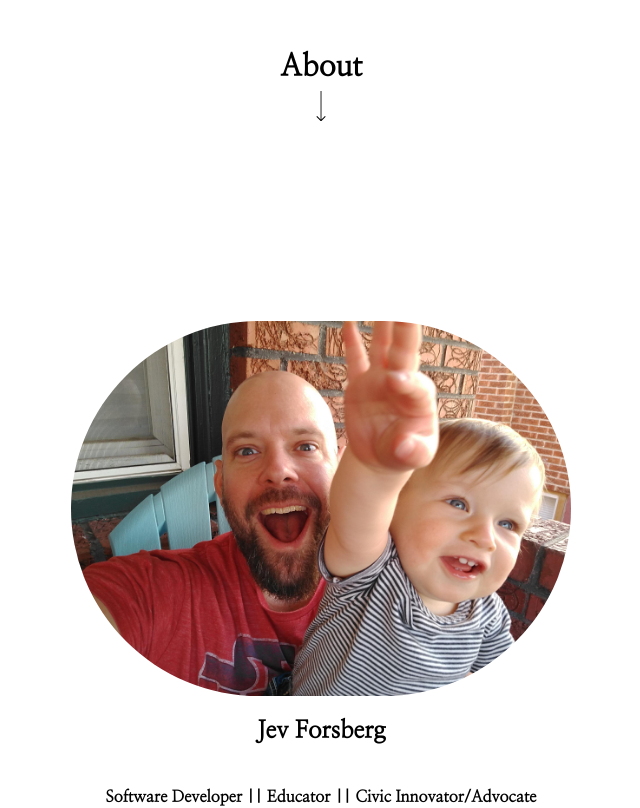
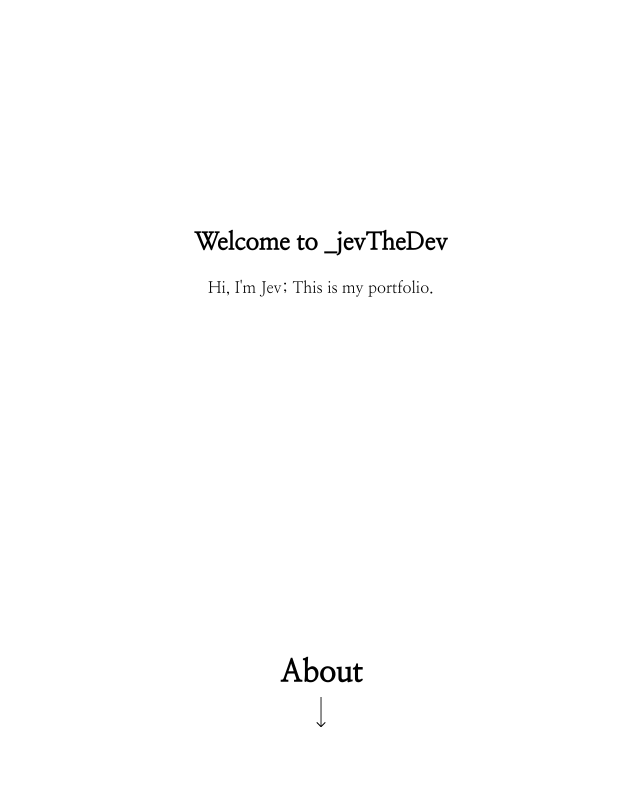
Before and after one commit to baldm0mma/JevTheDev-PortfolioPage, a React (Create React App) app: page / in a window 1280 px wide. Shown: the top 808 px of the page, without its empty margins (319-959 px from the left). Built offline with nearby package versions, Linux system fonts and the light colour scheme; no server answers.

Commit message:
Remove NameBadge

```diff
--- a/src/containers/App.css
+++ b/src/containers/App.css
@@ -27,3 +27,10 @@ main {
   margin-bottom: 5px;
   font-size: 30px;
 }
+
+.nameBadge-container {
+  width: 40%;
+  margin-top: 200px;
+  margin-bottom: 300px;
+  border-radius: 15px;
+}
--- a/src/containers/App.js
+++ b/src/containers/App.js
@@ -1,7 +1,6 @@
 import React, { useEffect } from 'react';
 import { About } from './About';
 import { Content } from './Content';
-// import { NameBadge } from './NameBadge';
 import { projectContent, aboutContent } from '../projectContent/projectContent';
 import { wakeHerokuApps } from '../fetchCalls';
 import Fade from 'react-reveal/Fade';
@@ -15,7 +14,12 @@ export const App = () => {
 
   return (
     <main>
-      {/* <NameBadge /> */}
+      <Zoom>
+        <article className='nameBadge-container'>
+          <h2>Welcome to _jevTheDev</h2>
+          <p>Hi, I'm Jev; This is my portfolio.</p>
+        </article>
+      </Zoom>
       <Zoom>
         <h4 className='about-title'>About</h4>
       </Zoom>
--- a/src/containers/NameBadge.css
+++ b/src/containers/NameBadge.css
@@ -1,10 +1,5 @@
 .nameBadge-container {
   width: 40%;
-  /* background-image: url('../backgrounds/background-light-grey.jpeg');
-  background-attachment: fixed;
-  background-position: center;
-  background-repeat: no-repeat;
-  background-size: cover; */
   margin-top: 200px;
   margin-bottom: 300px;
   border-radius: 15px;
```
